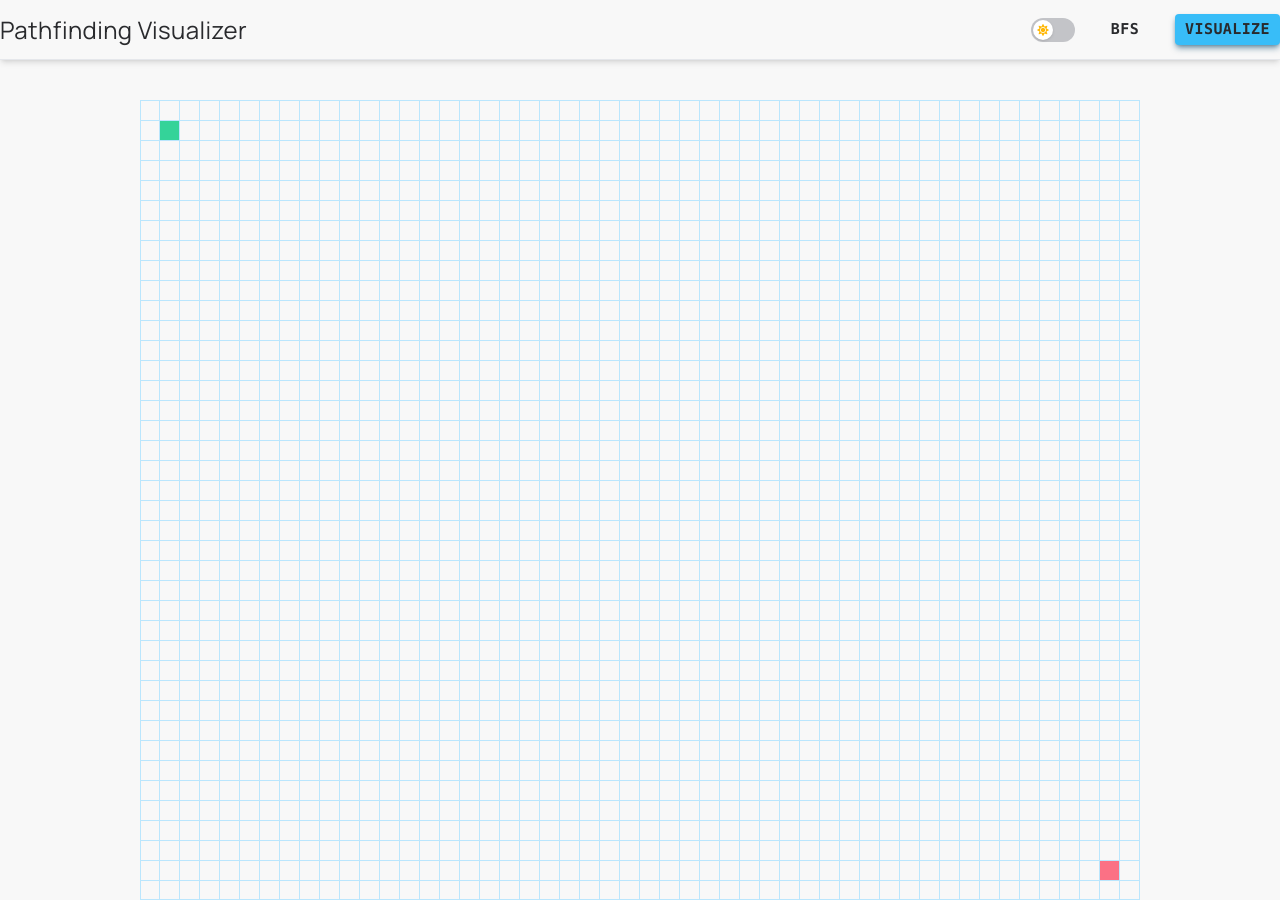
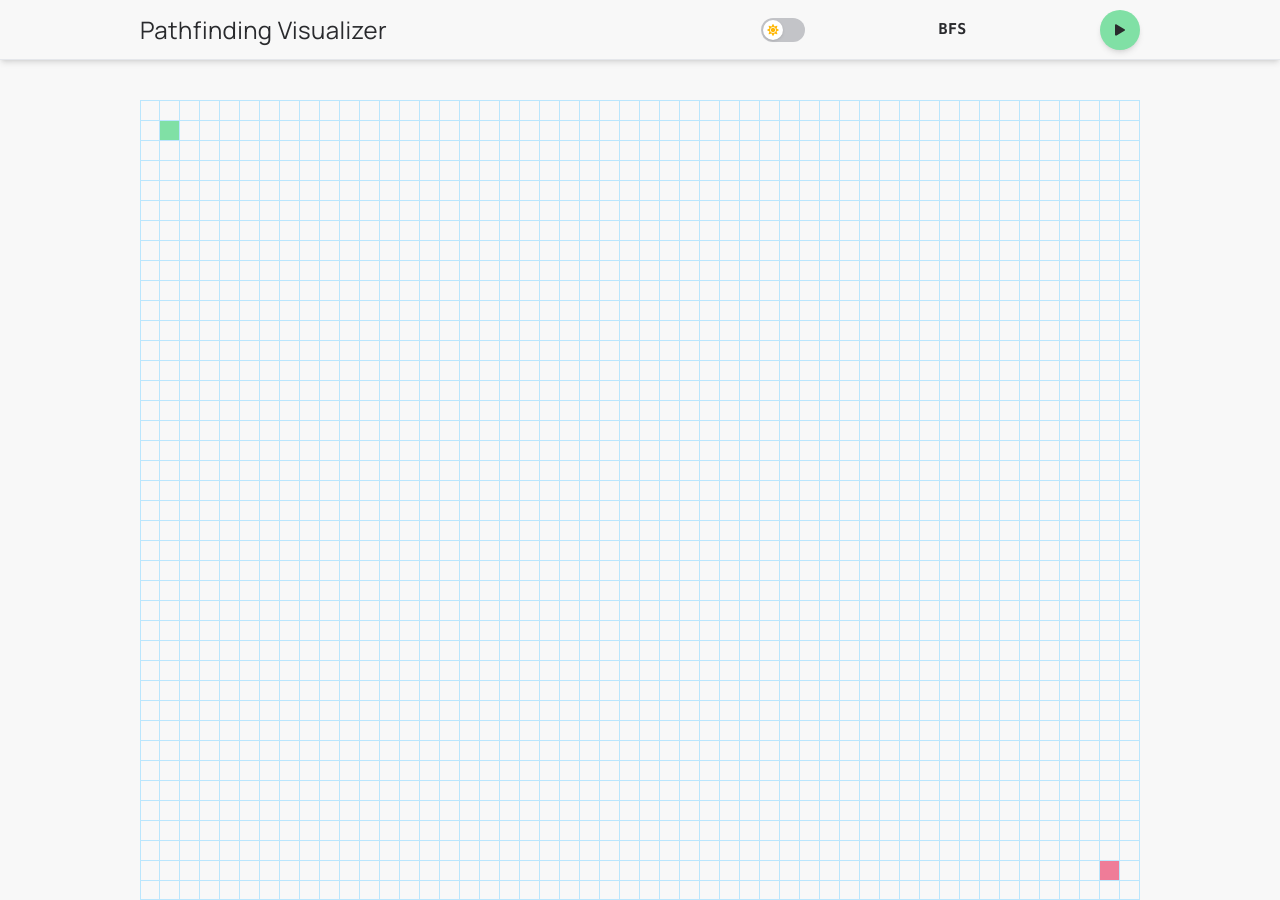
Before and after one commit to FullByte/pathfinding-visualizer, a Next.js app: page / in a window 1280 px wide. Built offline with nearby package versions, Linux system fonts and the light colour scheme.

Commit message:
Add run button

```diff
--- a/src/components/nav/nav.tsx
+++ b/src/components/nav/nav.tsx
@@ -1,6 +1,6 @@
-import React, { useState } from 'react';
+import React, { MouseEventHandler, useState } from 'react';
 import { GrPowerReset } from 'react-icons/gr';
-import { AiFillPlayCircle } from 'react-icons/ai';
+import { BsFillPlayFill } from 'react-icons/bs';
 import { animatePath, createGrid } from '../../lib/helpers';
 import { Algorithm, TileType } from '../../lib/types';
 import {
@@ -24,12 +24,34 @@ interface Props extends React.HTMLAttributes<HTMLDivElement> {
 
 function Logo() {
   return (
-    <div
-      className="text-center text-2xl font-manrope "
-      onClick={() => window.location.reload()}
-    >
+    <div className="sm:flex hidden w-[50%] text-center text-2xl font-manrope ">
       Pathfinding Visualizer
     </div>
+  );
+}
+
+interface Props2 extends React.HTMLAttributes<HTMLButtonElement> {
+  handleRunVizualizer: MouseEventHandler<HTMLButtonElement>;
+  disabled: boolean;
+  isGraphVisualized: boolean;
+}
+
+function VisualizerToggle(props: Props2) {
+  const { handleRunVizualizer, disabled, isGraphVisualized, ...rest } = props;
+  const classes = `transition ease-in bg-light-green1 hover:bg-primary-green rounded-full px-2.5 py-2.5  py-1 shadow-md disabled:opacity-50 disabled:hover:bg-light-green1 dark:text-system-grey7 dark:bg-primary-green dark:hover:bg-light-green1 disabled:dark:hover:bg-primary-green`;
+  return (
+    <button
+      disabled={disabled}
+      className={classes}
+      onClick={handleRunVizualizer}
+      {...rest}
+    >
+      {isGraphVisualized ? (
+        <GrPowerReset className="w-5 h-5" />
+      ) : (
+        <BsFillPlayFill className="w-5 h-5" />
+      )}
+    </button>
   );
 }
 
@@ -85,12 +107,13 @@ export function Nav(props: Props) {
   };
 
   return (
-    <div className="min-h-[60px] border-b shadow-md dark:shadow-gray-600" {...rest}>
-      <div className="flex h-full w-full items-center justify-between">
+    <div
+      className="flex items-center justify-center min-h-[60px] border-b shadow-md dark:shadow-gray-600 "
+      {...rest}
+    >
+      <div className="flex h-full items-center w-[1040px] justify-between px-[20px] columns-2">
         <Logo />
-        <div className="flex flex-row items-center gap-6">
         <ThemeToggle curRef={curRef} />
-
         <div className="relative group">
           <button className="transition ease-in border-2 border-transparent hover:border-sky-400 text-[15px] font-mono font-bold rounded px-2.5 py-1">
             {algorithm}
@@ -110,14 +133,11 @@ export function Nav(props: Props) {
             </div>
           </div>
         </div>
-          <button
-            className="transition ease-in bg-sky-400 hover:bg-sky-500 text-[15px] font-mono font-bold rounded px-2.5 py-1 shadow-md shadow-sky-900/50 active:shadow-sky-900/30 dark:shadow-sky-400/50 dark:active:shadow-sky-400/30 disabled:opacity-50 disabled:cursor-not-allowed"
-            onClick={handleRunVizualizer}
+        <VisualizerToggle
           disabled={disabled}
-          >
-            {isGraphVisualized ? `Reset` : `VISUALIZE`}
-          </button>
-        </div>
+          isGraphVisualized={isGraphVisualized}
+          handleRunVizualizer={handleRunVizualizer}
+        />
       </div>
     </div>
   );
--- a/src/lib/constants/index.ts
+++ b/src/lib/constants/index.ts
@@ -30,9 +30,9 @@ export const EXTENDED_SLEEP_TIME = 30;
 export const CELL_STYLE =
   'lg:w-[20px] md:w-[15px] xs:w-[8px] w-[7px] lg:h-[20px] md:h-[15px] xs:h-[8px] h-[7px] border-t border-r border-sky-200';
 export const STYLE_TRAVERSED = CELL_STYLE + ' bg-cyan-400';
-export const STYLE_START = CELL_STYLE + ' bg-emerald-400';
-export const STYLE_END = CELL_STYLE + ' bg-rose-400';
-export const STYLE_WALL_DARK = CELL_STYLE + ' bg-gray-700';
-export const STYLE_WALL_LIGHT = CELL_STYLE + ' bg-gray-100';
-export const STYLE_PATH = CELL_STYLE + ' bg-amber-200';
+export const STYLE_START = CELL_STYLE + ' bg-light-green1';
+export const STYLE_END = CELL_STYLE + ' bg-light-red1';
+export const STYLE_WALL_DARK = CELL_STYLE + ' bg-system-grey3';
+export const STYLE_WALL_LIGHT = CELL_STYLE + ' bg-system-grey2';
+export const STYLE_PATH = CELL_STYLE + ' bg-primary-green';
 export const STYLE_BACKTRACK = CELL_STYLE + ' bg-sky-400';
```
Lines whose indentation alone changed are shown as unchanged.
